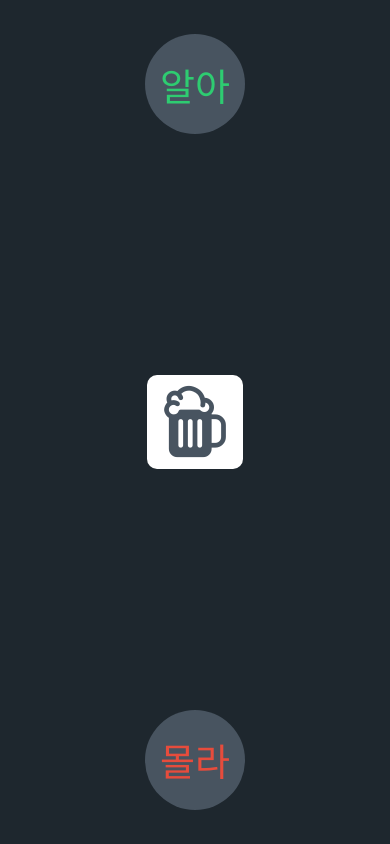
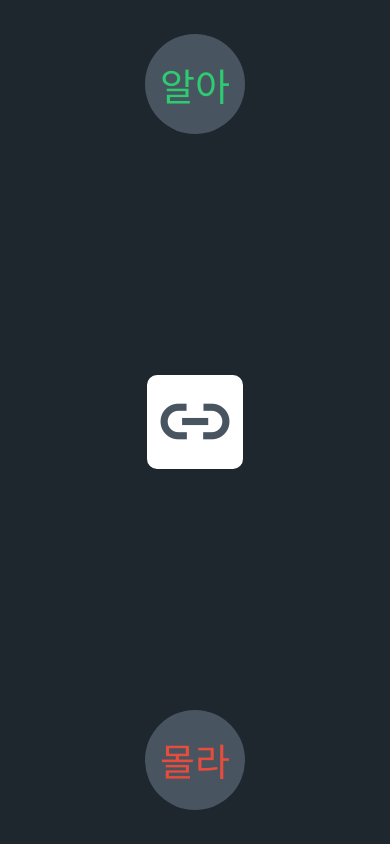
Before and after one commit to U-gummy/lang-app, a React Native app: screen / in a window 390 px wide. Built offline with nearby package versions, Linux system fonts and the light colour scheme.

Commit message:
:sparkles: icon

```diff
--- a/App.js
+++ b/App.js
@@ -44,6 +44,7 @@ const Center = styled.View`
   flex: 3;
   justify-content: center;
   align-items: center;
+  z-index: 10;
 `;
 
 const IconCard = styled(Animated.createAnimatedComponent(View))`
@@ -53,8 +54,19 @@ const IconCard = styled(Animated.createAnimatedComponent(View))`
 `;
 export default function App() {
   // Values
+  const opacity = useRef(new Animated.Value(1)).current;
   const scale = useRef(new Animated.Value(1)).current;
   const position = useRef(new Animated.ValueXY({ x: 0, y: 0 })).current;
+  const scaleOne = position.y.interpolate({
+    inputRange: [-300, -80],
+    outputRange: [2, 1],
+    extrapolate: "clamp",
+  });
+  const scaleTwo = position.y.interpolate({
+    inputRange: [80, 300],
+    outputRange: [1, 2],
+    extrapolate: "clamp",
+  });
   // Animation
   const onPressIn = Animated.spring(scale, {
     toValue: 0.9,
@@ -68,6 +80,18 @@ export default function App() {
     toValue: 0,
     useNativeDriver: true,
   });
+  const goDropScale = Animated.timing(scale, {
+    toValue: 0,
+    duration: 100,
+    easing: Easing.linear,
+    useNativeDriver: true,
+  });
+  const goDropOpacity = Animated.timing(opacity, {
+    toValue: 0,
+    duration: 100,
+    easing: Easing.linear,
+    useNativeDriver: true,
+  });
   // Pan Responder
   const panResponder = useRef(
     PanResponder.create({
@@ -78,18 +102,37 @@ export default function App() {
       onPanResponderGrant: () => {
         onPressIn.start();
       },
-      onPanResponderRelease: () => {
-        Animated.parallel([onPressOut, goHome]).start();
+      onPanResponderRelease: (_, { dy }) => {
+        if (dy < -250 || dy > 250) {
+          Animated.sequence([
+            Animated.parallel([goDropScale, goDropOpacity]),
+            Animated.timing(position, {
+              toValue: 0,
+              duration: 300,
+              easing: Easing.linear,
+              useNativeDriver: true,
+            }),
+          ]).start(nextIcon);
+        } else {
+          Animated.parallel([onPressOut, goHome]).start();
+        }
       },
     })
   ).current;
 
   // State
-
+  const [index, setIndex] = useState(0);
+  const nextIcon = () => {
+    setIndex((prev) => prev + 1);
+    Animated.parallel([
+      Animated.spring(scale, { toValue: 1, useNativeDriver: true }),
+      Animated.spring(opacity, { toValue: 1, useNativeDriver: true }),
+    ]).start();
+  };
   return (
     <Container>
       <Edge>
-        <WordContainer>
+        <WordContainer style={{ transform: [{ scale: scaleOne }] }}>
           <Word color={GREEN}>알아</Word>
         </WordContainer>
       </Edge>
@@ -100,11 +143,11 @@ export default function App() {
             transform: [...position.getTranslateTransform(), { scale }],
           }}
         >
-          <Ionicons name="beer" color={GRAY} size={76} />
+          <Ionicons name={icons[index]} color={GRAY} size={76} />
         </IconCard>
       </Center>
       <Edge>
-        <WordContainer>
+        <WordContainer style={{ transform: [{ scale: scaleTwo }] }}>
           <Word color={RED}>몰라</Word>
         </WordContainer>
       </Edge>
```
